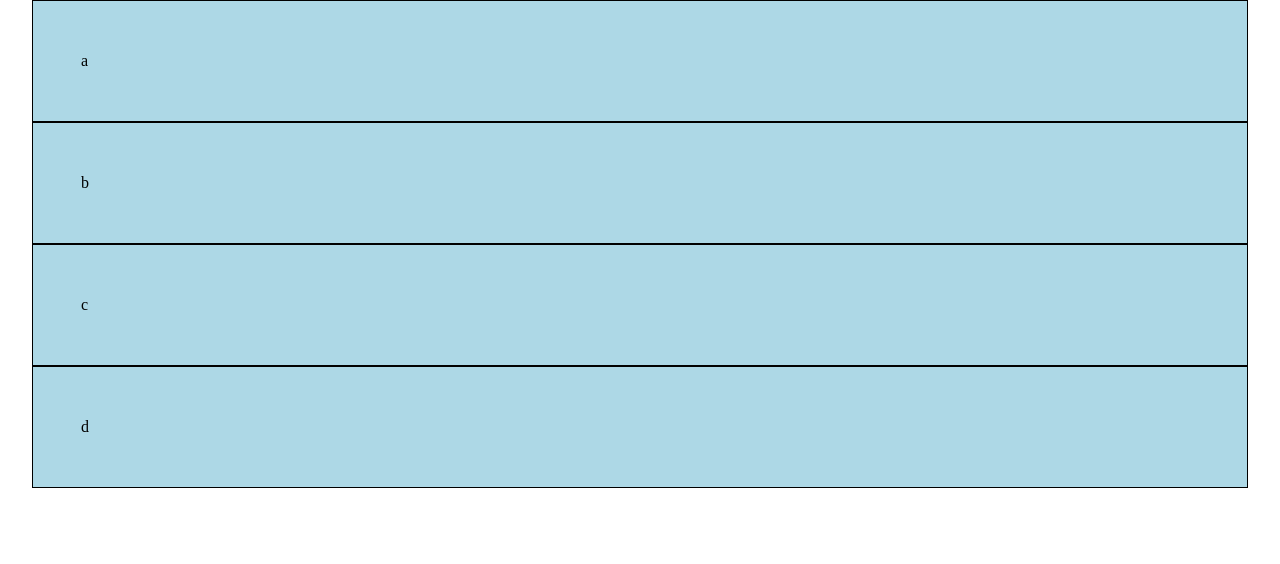
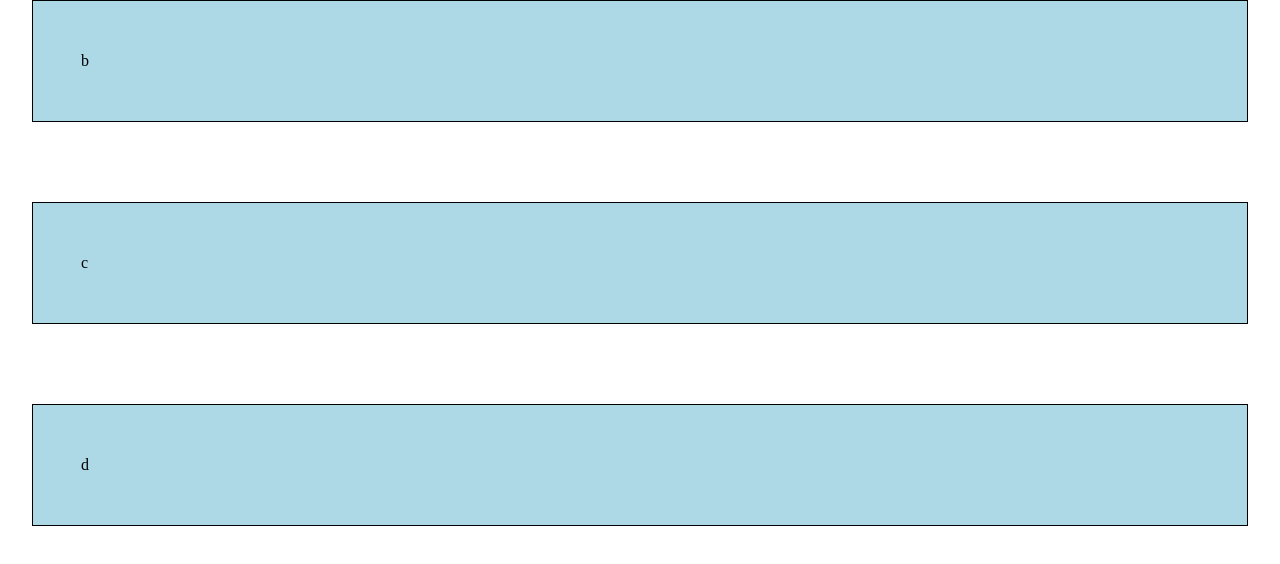
Before and after one commit to s4sachin/css-design-system, a website: page index.html in a window 1280 px wide. Drawn offline with Linux system fonts and the light colour scheme.

Commit message:
Added Utility Classes and General Reset

```diff
--- a/index.html
+++ b/index.html
@@ -14,8 +14,8 @@
 			href="./index.css" />
 	</head>
 	<body>
-		<div class="container">
-			<div class="box">a</div>
+		<div class="container grid" style="--gap: 5rem">
+			<div class="box sr-only">a</div>
 			<div class="box">b</div>
 			<div class="box">c</div>
 			<div class="box">d</div>
```
Also changed, not shown: index.css (+6 -1 lines).
